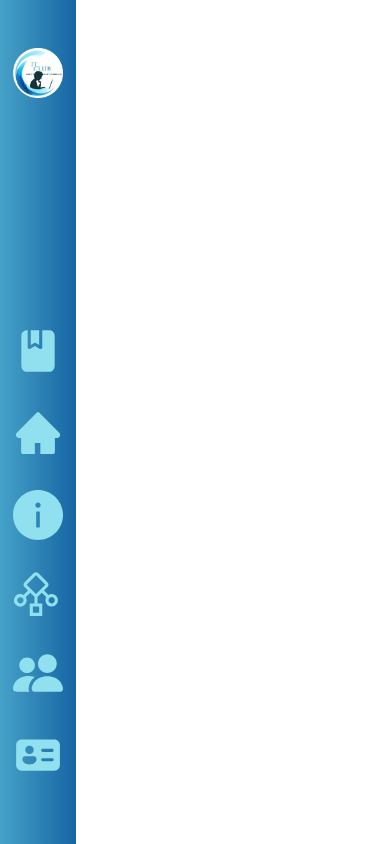
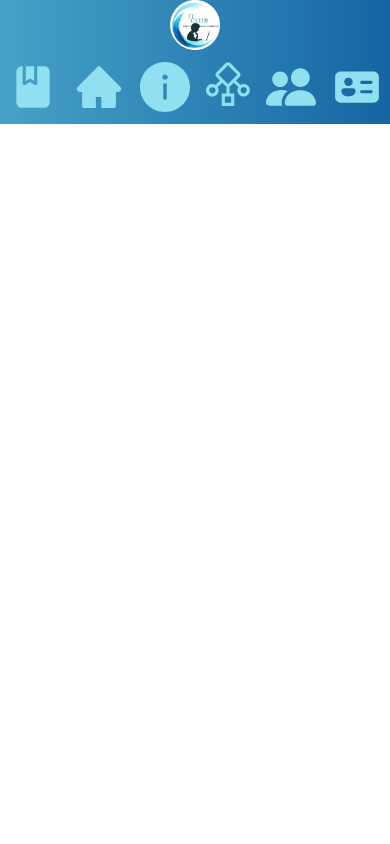
Before and after one commit to itclubnedukabta/frontend-website-itclub, a React (Create React App) app: page /home in a window 390 px wide. Built offline with nearby package versions, Linux system fonts and the light colour scheme.

Commit message:
Responsive Navbar

```diff
--- a/src/App.tsx
+++ b/src/App.tsx
@@ -1,10 +1,10 @@
 import Home from "./pages/Home";
 import React from "react";
-import { BrowserRouter as Router, Switch, Route, Link } from "react-router-dom";
+import { BrowserRouter as Router, Switch, Route } from "react-router-dom";
 import Navbar from "./components/Navbar";
 class App extends React.Component {
   render() {
-    return(
+    return (
       <Router>
         <Navbar />
         <Switch>
@@ -25,7 +25,7 @@ class App extends React.Component {
           </Route>
         </Switch>
       </Router>
-    )
+    );
   }
 }
 
--- a/src/components/Navbar.tsx
+++ b/src/components/Navbar.tsx
@@ -12,31 +12,38 @@ import ITLogo from "../assets/img/it.png";
 
 class Navbar extends React.Component {
   render() {
-    return(
-      <nav className="z-50 h-screen py-12 fixed flex items-center justify-between nav-bg flex-col" style={{width: "76px"}}>
-        <img src={ITLogo} alt="" width="50" height="50" />
-        <div className="flex flex-col">
-          <NavBtn className="my-4">
+    return (
+      <nav className="nav-bg z-50 lg:h-screen md:h-16 lg:py-12 lg:fixed sm:flex sm:items-center lg:px-0 lg:w-16 sm:justify-between lg:flex-col sm:px-8 md:px-16">
+        <div className="flex justify-center">
+          <img
+            src={ITLogo}
+            alt=""
+            style={{ width: 50, height: 50 }}
+            className="inline-block"
+          />
+        </div>
+        <div className="flex py-3 lg:flex-col justify-around">
+          <NavBtn className="lg:my-4 lg:mx-0 sm:mx-4">
             <ClassSvg />
           </NavBtn>
-          <NavBtn className="my-4" location="/home">
+          <NavBtn className="lg:my-4 lg:mx-0 sm:mx-4" location="/home">
             <HomeSvg />
           </NavBtn>
-          <NavBtn className="my-4" location="/info">
+          <NavBtn className="lg:my-4 lg:mx-0 sm:mx-4" location="/info">
             <InfoSvg />
           </NavBtn>
-          <NavBtn className="my-4" location="/division">
+          <NavBtn className="lg:my-4 lg:mx-0 sm:mx-4" location="/division">
             <DivisionSvg />
           </NavBtn>
-          <NavBtn className="my-4" location="/members">
+          <NavBtn className="lg:my-4 lg:mx-0 sm:mx-4" location="/members">
             <PeopleSvg />
           </NavBtn>
-          <NavBtn className="my-4" location="/contact">
+          <NavBtn className="lg:my-4 lg:mx-0 sm:mx-4" location="/contact">
             <ContactSvg />
           </NavBtn>
         </div>
       </nav>
-    )
+    );
   }
 }
 
--- a/src/pages/Home.tsx
+++ b/src/pages/Home.tsx
@@ -1,13 +1,12 @@
 import React from "react";
-import Navbar from "../components/Navbar";
 
 class Home extends React.Component {
   render() {
-    return(
+    return (
       <React.Fragment>
         <div></div>
       </React.Fragment>
-    )
+    );
   }
 }
 
--- a/tailwind.config.js
+++ b/tailwind.config.js
@@ -2,10 +2,27 @@ module.exports = {
   purge: ["./src/**/*.{js,jsx,ts,tsx}", "./public/index.html"],
   darkMode: false, // or 'media' or 'class'
   theme: {
+    screens: {
+      sm: "640px",
+      // => @media (min-width: 640px) { ... }
+
+      md: "768px",
+      // => @media (min-width: 768px) { ... }
+
+      lg: "1024px",
+      // => @media (min-width: 1024px) { ... }
+
+      xl: "1280px",
+      // => @media (min-width: 1280px) { ... }
+
+      "2xl": "1536px",
+      // => @media (min-width: 1536px) { ... }
+    },
     extend: {},
   },
   variants: {
     extend: {},
   },
   plugins: [],
+  important: true,
 };
```
Lines whose indentation alone changed are shown as unchanged.
